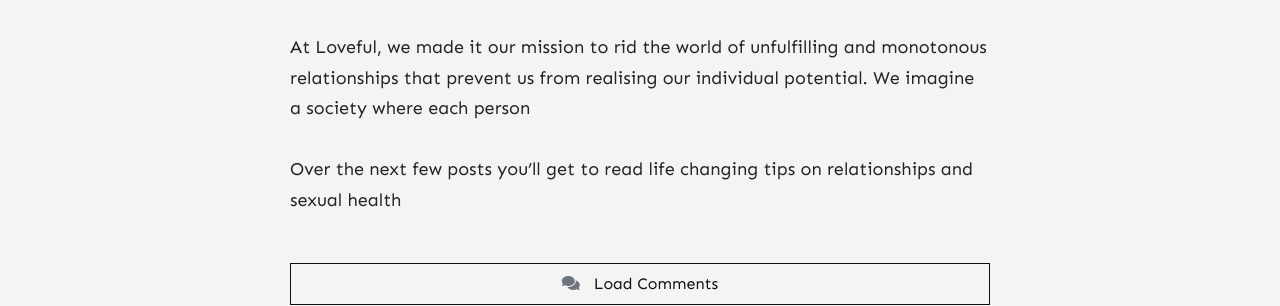
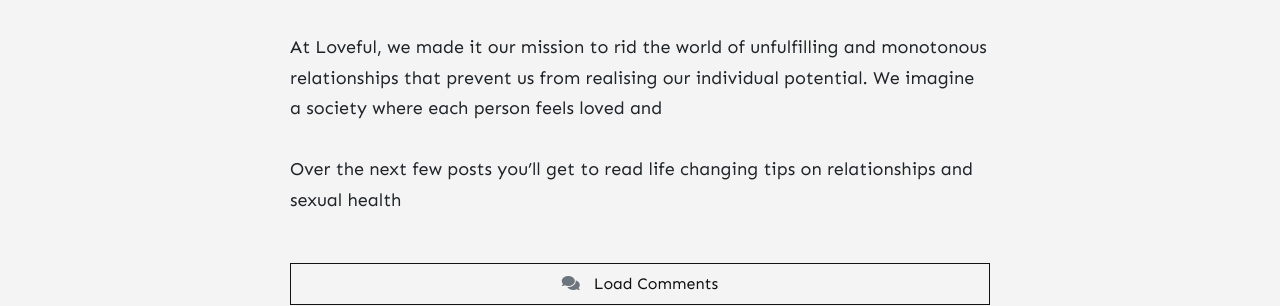
Before and after one commit to stackbit-projects/happy-zebra-28bc2, a Jekyll site: the page built from _posts/2021-09-01-welcome-to-loveful.md, in a window 1280 px wide. Shown: the part 1071-1377 px from the top of the page. Built offline with Jekyll 4.4.1, drawn with Linux system fonts in a browser that asks for light colours; nearby versions of some CDN libraries; comment, search, counter and statistics services are not loaded.

Commit message:
2021-09-01-welcome-to-loveful.md: changed

```diff
--- a/_posts/2021-09-01-welcome-to-loveful.md
+++ b/_posts/2021-09-01-welcome-to-loveful.md
@@ -9,6 +9,6 @@
 
 Hello folks! This is the beginning of the Loveful blog.
 
-At Loveful, we made it our mission to rid the world of unfulfilling and monotonous relationships that prevent us from realising our individual potential. We imagine a society where each person
+At Loveful, we made it our mission to rid the world of unfulfilling and monotonous relationships that prevent us from realising our individual potential. We imagine a society where each person feels loved and
 
 Over the next few posts you'll get to read life changing tips on relationships and sexual health
```
